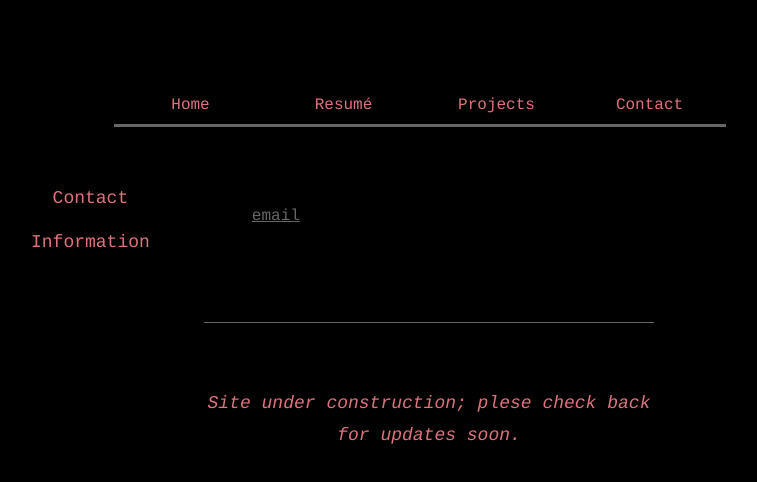
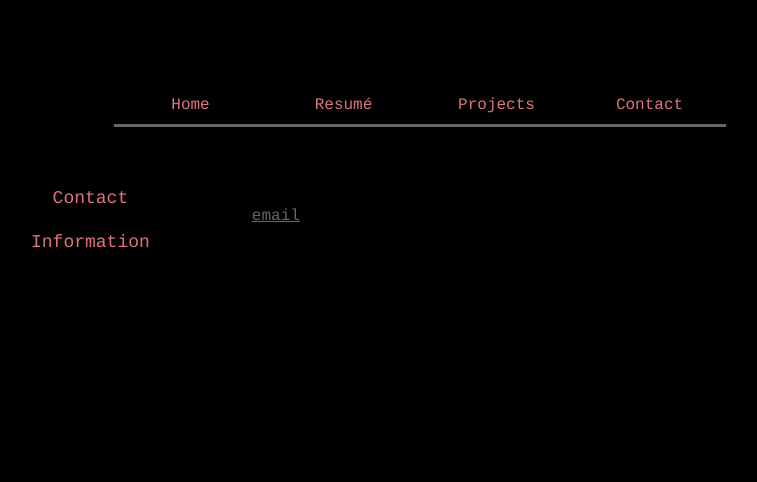
Before and after one commit to zlwilson/zlwilson.github.io, a plain HTML site: page contact.html in a window 1280 px wide. Shown: the whole page, without its empty margins (211-968 px from the left). Drawn offline with Linux system fonts and the light colour scheme.

```diff
--- a/contact.html
+++ b/contact.html
@@ -31,9 +31,6 @@
                     </tr>
                 </table>
 			</div>
-            <div id="under-construction">
-                <h1>Site under construction; plese check back for updates soon.</h1>
-            </div>
 		</div>
 	</body>
 
```
